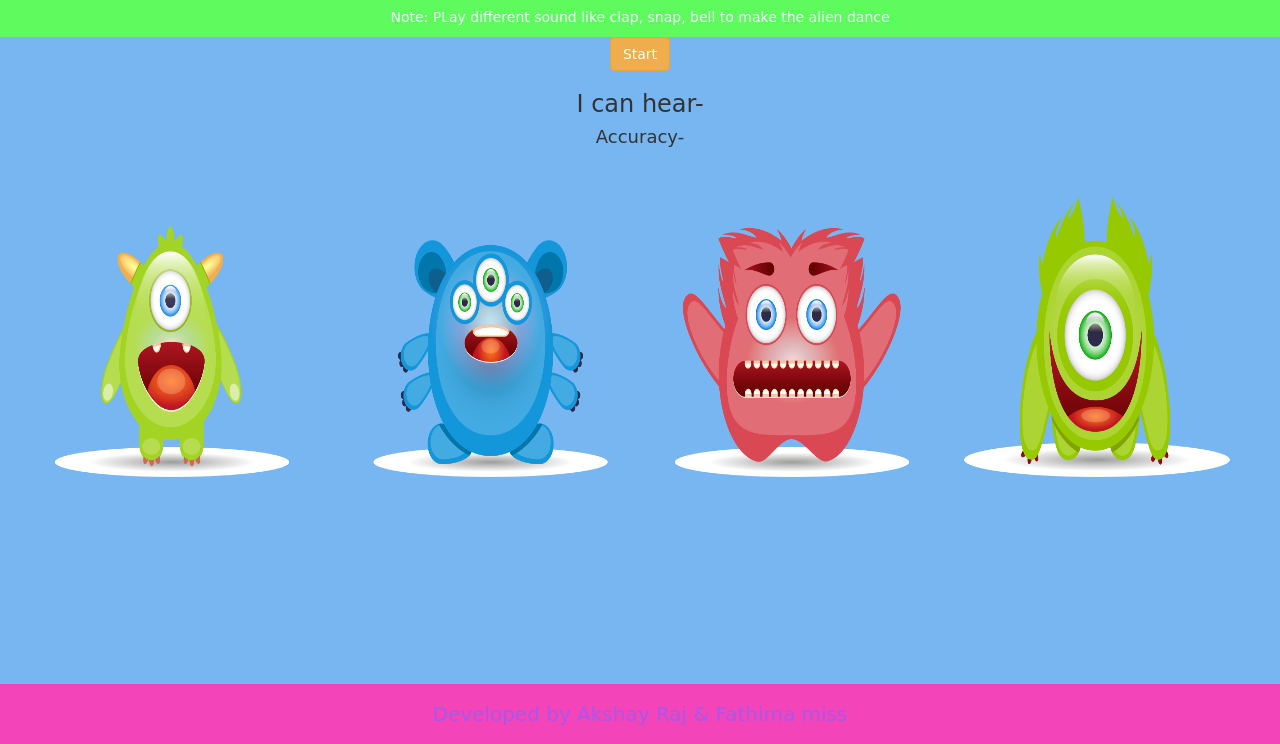
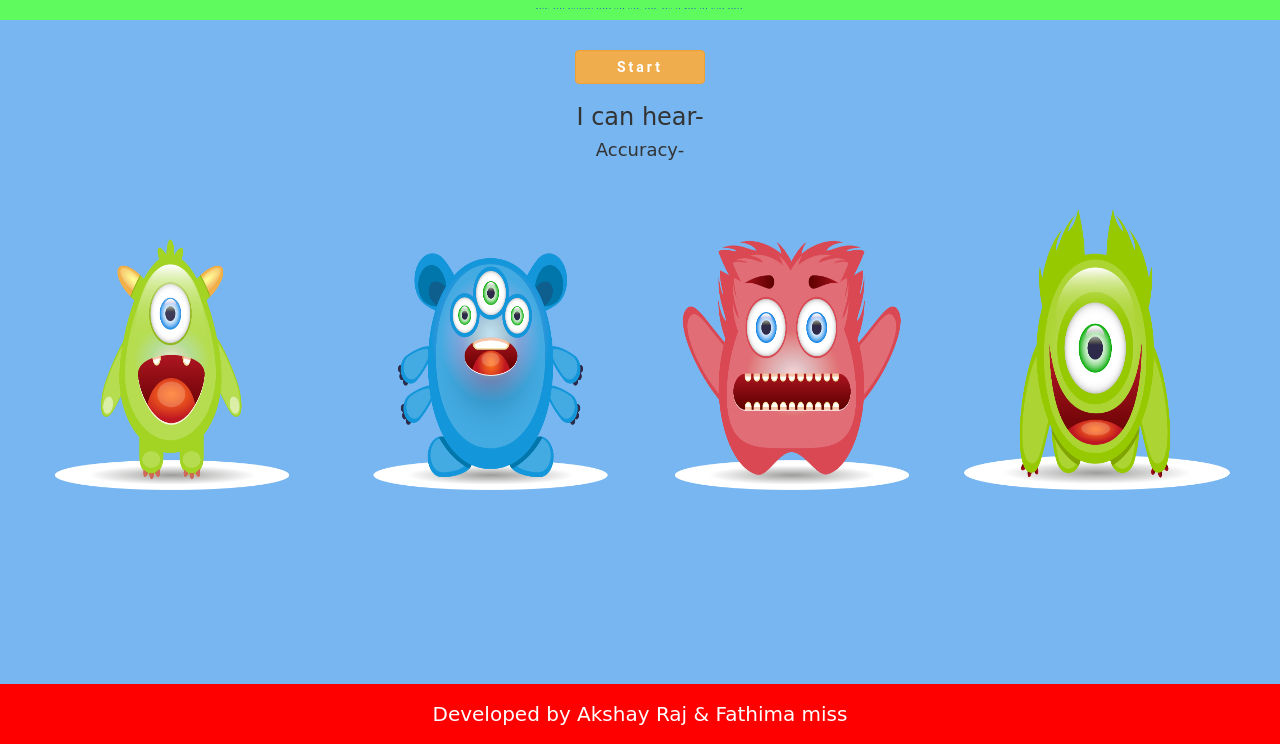
Before and after one commit to ZOG-WEB/Sound-identification, a plain HTML site: page index.html in a window 1280 px wide. Shown: the part 56-800 px from the top of the page. Drawn offline with nearby package versions, Linux system fonts and the light colour scheme; a script that the page names is missing.

Commit message:
Add files via upload

```diff
--- /dev/null
+++ b/main.js
@@ -0,0 +1,14 @@
+function startClassification(){
+navigator.mediaDevices.getUserMedia({audio:true});
+classifier=ml5.soundClassifier('https://teachablemachine.withgoogle.com/models/nMU-PnSbO/model.json',modelReady);
+
+}
+
+function modelReady(){
+classifier.classify(gotResults);
+
+}
+
+function gotResults(error,results){
+    console.log('gotResults');
+}
--- a/style.css
+++ b/style.css
@@ -19,3 +19,28 @@ color: aliceblue;
     text-align: center;
     font-size: 20px;
 }
+
+.header_div p{
+    font-family:'Roboto',sans-serif;
+    color:blue;
+    letter-spacing: 2px;
+    font-size:2px;
+    font-weight: bold;
+}
+
+.main_div button{
+    font-family:'Roboto',sans-serif;
+    margin-top:30px;
+    width:130px;
+    font-weight: bolder;
+    letter-spacing: 3px;
+}
+
+.footer{
+    position: fixed;
+bottom: 0%;
+width:100%;
+background-color:red;
+color:white;
+text-align: center;
+}
```
